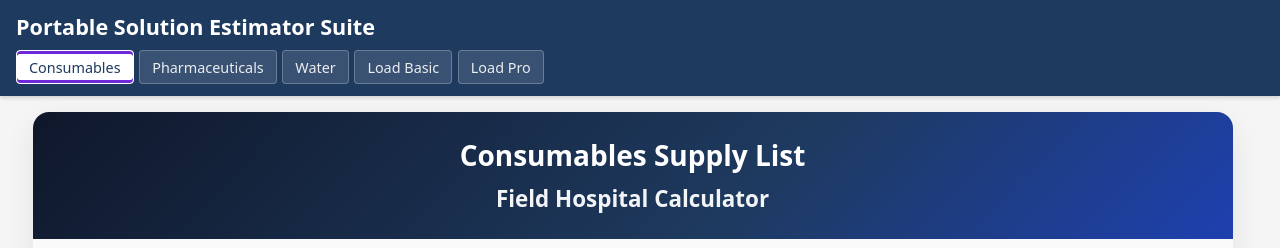
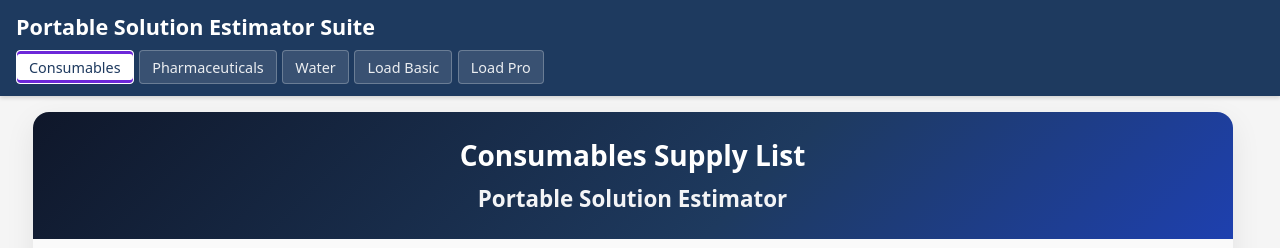
Before and after one commit to jobten13/portable-solution-estimator-suite, a plain HTML site: page Portable-Solution-Estimator-Suite/index.html in a window 1280 px wide. Shown: the top 248 px of the page. Drawn offline with Linux system fonts and the light colour scheme.

Commit message:
Rename banner subtitles to Portable Solution Estimator.
Leave scenario placeholders and CSS class names unchanged.

Co-authored-by: Cursor <cursoragent@cursor.com>

```diff
--- a/Portable-Solution-Estimator-Suite/index.html
+++ b/Portable-Solution-Estimator-Suite/index.html
@@ -32,7 +32,7 @@
         <div class="app">
           <header class="banner">
             <h1 class="banner-title">Load Calculator Basic</h1>
-            <p class="banner-subtitle">Field Hospital Calculator</p>
+            <p class="banner-subtitle">Portable Solution Estimator</p>
           </header>
           <div class="toolbar-wrap">
             <div class="toolbar">
@@ -249,7 +249,7 @@
         <div class="calc-app">
           <header class="banner">
             <h1 class="banner-title">Load Calculator Pro</h1>
-            <p class="banner-subtitle">Field Hospital Calculator</p>
+            <p class="banner-subtitle">Portable Solution Estimator</p>
           </header>
           <div class="toolbar-wrap">
             <div class="toolbar">
@@ -492,7 +492,7 @@
         <div class="container">
           <header class="banner">
             <h1 class="banner-title">Water Requirements</h1>
-            <p class="banner-subtitle">Field Hospital Calculator</p>
+            <p class="banner-subtitle">Portable Solution Estimator</p>
           </header>
           <div class="toolbar-wrap">
             <div class="toolbar">
@@ -750,7 +750,7 @@
         <div class="calc-app">
           <header class="banner">
             <h1 class="banner-title">Consumables Supply List</h1>
-            <p class="banner-subtitle">Field Hospital Calculator</p>
+            <p class="banner-subtitle">Portable Solution Estimator</p>
           </header>
           <div class="toolbar-wrap">
             <div class="toolbar">
@@ -914,7 +914,7 @@
         <div class="container">
           <header class="banner">
             <h1 class="banner-title">Pharmaceuticals Supply List</h1>
-            <p class="banner-subtitle">Field Hospital Calculator</p>
+            <p class="banner-subtitle">Portable Solution Estimator</p>
           </header>
           <div class="toolbar-wrap">
             <div class="toolbar">
```
